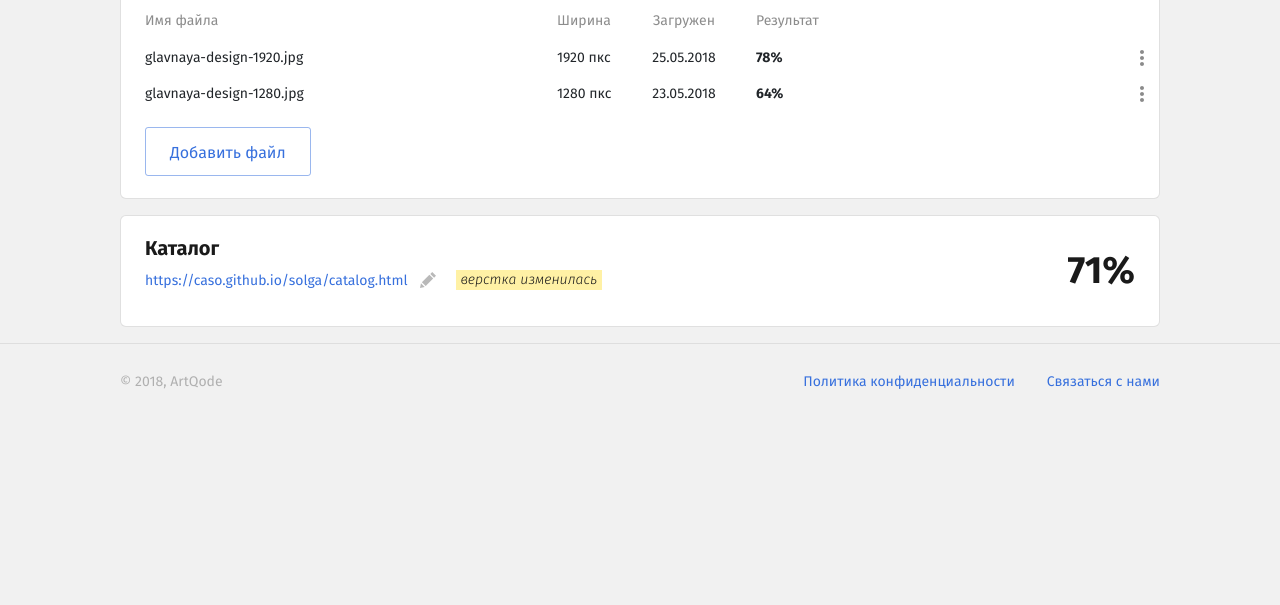
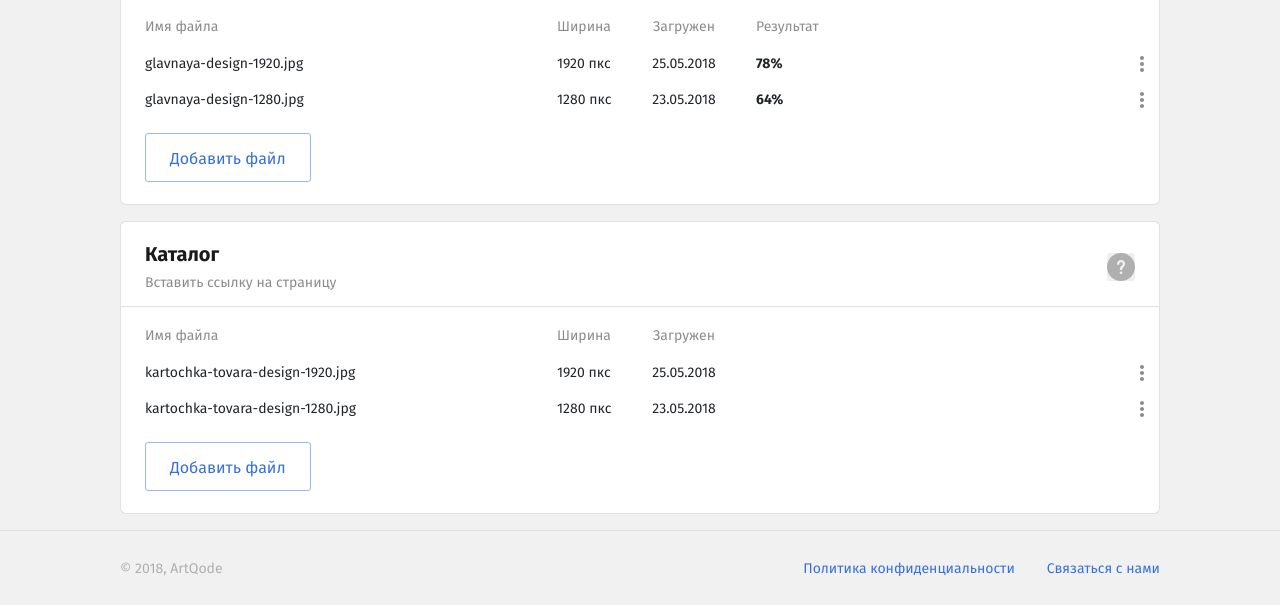
Before and after one commit to hardqode/artQode-front, a website: page project-page.html in a window 1280 px wide. Shown: the part 685-1290 px from the top of the page. Before the commit the page ends 1103 px from the top, so only its background shows below. Drawn offline with nearby package versions, Linux system fonts and the light colour scheme.

Commit message:
project page added

```diff
--- a/project-page.html
+++ b/project-page.html
@@ -81,7 +81,37 @@
 
             </div>
             <div class="col-auto ml-auto">
-                <button class="button button-blue-outline mr-3">Добавить страницу</button>
+                <button class="button button-blue-outline mr-3" data-toggle="modal" data-target="#newPageModal">Добавить страницу</button>
+                <div class="modal fade" id="newPageModal" tabindex="-1" role="dialog">
+                    <div class="modal-dialog" role="document">
+                        <div class="modal-content">
+                            <div class="modal-body">
+                                <div class="row">
+                                    <div class="col">
+                                        <h2>Добавить страницу</h2>
+                                        <label for="pageName">Название</label>
+                                        <input type="text" class="custom-input" id="pageName">
+                                        <label for="pageLink">Ссылка на страницу</label>
+                                        <input type="text" class="custom-input" id="pageLink">
+                                        <button class="button button-red">Создать</button>
+                                    </div>
+                                    <div class="col-auto ml-auto px-0">
+                                        <button type="button" class="close" data-dismiss="modal" aria-label="Close">
+                                <span aria-hidden="true">
+                                    <svg width="16" height="16" viewBox="0 0 16 16" fill="none"
+                                         xmlns="http://www.w3.org/2000/svg">
+                                    <path d="M16 14.0507L9.87733 7.98733L15.9387 1.87133L14.0507 0L7.99067 6.11933L1.87333 0.0606667L0 1.934L6.124 8.004L0.0606667 14.1267L1.934 16L8.00867 9.872L14.1287 15.9387L16 14.0507Z"
+                                          fill="black"/>
+                                    </svg>
+                                </span>
+                                        </button>
+                                    </div>
+                                </div>
+                            </div>
+                        </div>
+                    </div>
+                </div>
+
                 <button class="button button-red ">Начать сравнение</button>
             </div>
         </div>
@@ -219,21 +249,46 @@
                         <div class="project-card-description">
                             <h4>Каталог</h4>
                             <div class="project-card-status">
-                                <a href="#" class="project-link">https://caso.github.io/solga/catalog.html</a>
-                                <button class="button btn-icon edit-btn">
-                                    <svg width="16" height="16" viewBox="0 0 16 16" fill="none"
-                                         xmlns="http://www.w3.org/2000/svg">
-                                        <path d="M4.75133 15.0413L0 16L0.958667 11.248L4.75133 15.0413ZM5.694 14.0987L13.1793 6.61533L9.386 2.82067L1.90133 10.3053L5.694 14.0987ZM12.206 0L10.3287 1.878L14.1227 5.672L16 3.79267L12.206 0V0Z"
-                                              fill="#1A1A1A"/>
-                                    </svg>
-                                </button>
-                                <div class="project-label changed">верстка изменилась</div>
+                                <!--<a href="#" class="project-link">https://caso.github.io/solga/catalog.html</a>-->
+                                <!--<div class="project-label changed">верстка изменилась</div>-->
+                                <a href="#" role="button" class="enter-link">Вставить ссылку на страницу</a>
                             </div>
                         </div>
                         <div class="project-page-percentage">
-                            71%
+                            <button class="button button-icon p-0">
+                                <img src="./assets/svg/question.svg" alt="">
+                            </button>
                         </div>
                     </div>
+
+                    <div class="project-card--body">
+                        <div class="project-card--body--header">
+                            <div class="body-item name">Имя файла</div>
+                            <div class="body-item width">Ширина</div>
+                            <div class="body-item date">Загружен</div>
+                        </div>
+                        <div class="project-card--body--item">
+                            <div class="body-item name">kartochka-tovara-design-1920.jpg</div>
+                            <div class="body-item width">1920 пкс</div>
+                            <div class="body-item date">25.05.2018</div>
+                            <div class="ml-auto">
+                                <button class="btn-icon">
+                                    <img src="./assets/svg/dots.svg" alt="">
+                                </button>
+                            </div>
+                        </div>
+                        <div class="project-card--body--item">
+                            <div class="body-item name">kartochka-tovara-design-1280.jpg</div>
+                            <div class="body-item width">1280 пкс</div>
+                            <div class="body-item date">23.05.2018</div>
+                            <div class="ml-auto">
+                                <button class="btn-icon">
+                                    <img src="./assets/svg/dots.svg" alt="">
+                                </button>
+                            </div>
+                        </div>
+                    </div>
+                    <button class="button button-blue-outline">Добавить файл</button>
                 </div>
             </div>
         </div>
--- a/scss/_modal.scss
+++ b/scss/_modal.scss
@@ -12,6 +12,7 @@
       h2 {
         font-size: 24px;
         margin-top: 16px;
+        margin-bottom: 24px;
       }
       input {
         width: 100%;
--- a/scss/_project-card.scss
+++ b/scss/_project-card.scss
@@ -2,11 +2,13 @@
   background: white;
   border: 1px solid rgba(0, 0, 0, 0.12);
   border-radius: 6px;
-  padding: 20px 24px 22px;
+  padding: 0 24px 22px;
   margin-bottom: 16px;
   .project-card--header{
     display: flex;
     align-items: center;
+    padding-top: 20px;
+    padding-bottom: 15px;
     .project-card-description{
       width: auto;
       h4{
@@ -19,12 +21,18 @@
         display: flex;
         width: auto;
         align-items: center;
-        margin-bottom: 12px;
         .project-link {
           line-height: normal;
           font-size: 14px;
           color: #3770DD;
 
+        }
+        .enter-link{
+          font-weight: normal;
+          line-height: normal;
+          font-size: 14px;
+          color: #1A1A1A;
+          opacity: 0.5;
         }
         .edit-btn{
           width: 24px;
@@ -53,6 +61,7 @@
     }
     .project-page-percentage{
       width: auto;
+      display: flex;
       margin-left: auto;
       font-weight: 600;
       line-height: normal;
@@ -96,6 +105,10 @@
       padding: 10px 8px 9px 24px;
       display: flex;
       align-items: center;
+      cursor: pointer;
+      &:hover{
+        background-color: rgba(55,112,221,.1);
+      }
       &:last-of-type{
         margin-bottom: 16px;
       }
--- a/scss/_select2.scss
+++ b/scss/_select2.scss
@@ -36,5 +36,7 @@
   b {
     display: none;
   }
-
 }
+.select2-results__option{
+  padding-left: 17px;
+}
```
Also changed, not shown: assets/svg/question.svg (added), css/build.css.
